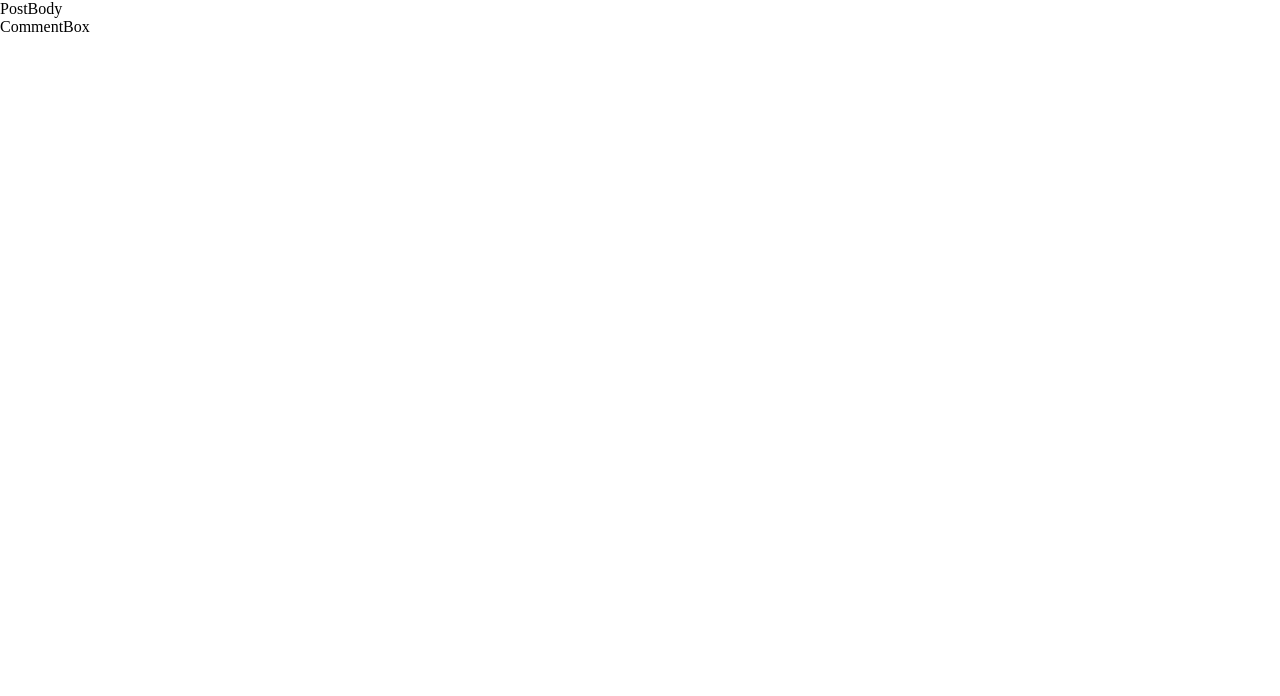
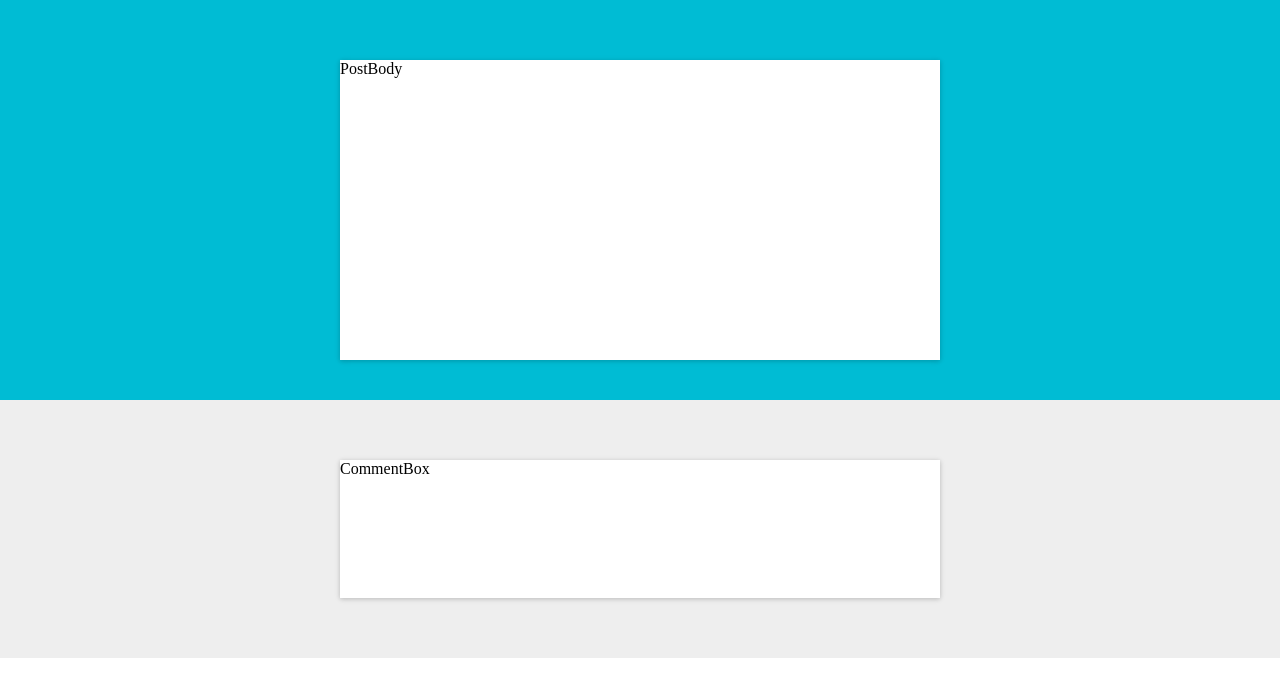
Before and after one commit to liulu1012/new-redux-hello, a React (Create React App) app: page / in a window 1280 px wide. Shown: the top 696 px of the page. Built offline with nearby package versions, Linux system fonts and the light colour scheme.

Commit message:
simple css

```diff
--- a/src/App.js
+++ b/src/App.js
@@ -7,8 +7,12 @@ class App extends React.Component{
   render(){
     return(
       <div>
-        <PostBody />
-        <CommentBox />
+        <div className='top clearfix'>
+          <PostBody />
+        </div>
+        <div className='bottom clearfix'>
+          <CommentBox />
+        </div>
       </div>
     )
   }
--- a/src/CommentBox.js
+++ b/src/CommentBox.js
@@ -3,7 +3,7 @@ import React from 'react'
 class CommentBox extends React.Component{
   render(){
     return(
-      <div>
+      <div className='comment-box'>
         CommentBox
       </div>
     )
--- a/src/PostBody.js
+++ b/src/PostBody.js
@@ -3,7 +3,7 @@ import React from 'react'
 class PostBody extends React.Component{
   render(){
     return(
-      <div>
+      <div className='post-body'>
         PostBody
       </div>
     )
--- a/src/main.css
+++ b/src/main.css
@@ -1,4 +1,128 @@
-*{
+body {
   margin: 0;
+}
+
+* {
+  -webkit-box-sizing: border-box;
   box-sizing: border-box;
 }
+
+.clearfix:before,
+.clearfix:after {
+    content: " "; /* 1 */
+    display: table; /* 2 */
+}
+
+.clearfix:after {
+    clear: both;
+}
+
+
+.top {
+  height: 400px;
+  background-color: rgb(0, 188, 212);;
+}
+
+.bottom {
+  background-color: #EEEEEE;
+}
+
+.post-body, .comment-box {
+  background-color: #fff;
+  width: 600px;
+  box-shadow: rgba(0, 0, 0, 0.117647) 0px 1px 6px, rgba(0, 0, 0, 0.117647) 0px 1px 4px;
+  margin: 60px auto;
+}
+
+.post-body {
+  height: 300px;
+}
+.comment-box {
+  position: relative;
+  padding-bottom: 120px;
+}
+.comment-box .comment-form {
+  position: absolute;
+  bottom: 20px;
+  left: 16px;
+}
+
+.comment-form .input {
+  width: 300px;
+  border: none;
+  outline: none;
+}
+.underline {
+  position: absolute;
+  bottom: 20px;
+  width: 300px;
+  left: 16px;
+  border-top: none;
+  border-bottom: 1px solid rgb(224, 224, 224);
+}
+.submit-btn {
+  color: white;
+  font-weight: bold;
+  background-color: deeppink;
+  padding: 10px 20px;
+  border: none;
+  cursor: pointer;
+  box-shadow: rgba(0, 0, 0, 0.117647) 0px 1px 6px, rgba(0, 0, 0, 0.117647) 0px 1px 4px;
+}
+
+.post-body {
+  position: relative;
+}
+
+.post-body .num {
+  font-weight: bold;
+  width: 80px;
+  height: 45px;
+  line-height: 45px;
+  text-align: center;
+  background-color: rgb(242, 244, 246);
+  color: rgb(76, 87, 101);
+}
+
+.post-body .comment-num {
+  position: absolute;
+  right: 20px;
+  bottom: 20px;
+}
+.post-body .likes-num {
+  position: absolute;
+  cursor: pointer;
+  right: 120px;
+  bottom: 20px;
+}
+
+.comment {
+  padding: 16px;
+  border-bottom: 1px solid rgb(221, 221, 221);
+}
+
+.title {
+  display: block;
+  width: 600px;
+  height: 300px;
+  color: #bada55;
+  text-align: center;
+  font-weight: bold;
+  font-size: 5em;
+  padding-top: 100px;
+  text-decoration: none;
+}
+
+.home {
+  padding: 20px;
+  background-color: rgb(0, 188, 212);
+}
+
+.back-home {
+  position: absolute;
+  left: 30px;
+  font-size: 2em;
+  top: 10px;
+  color: white;
+  text-decoration: none;
+}
```
